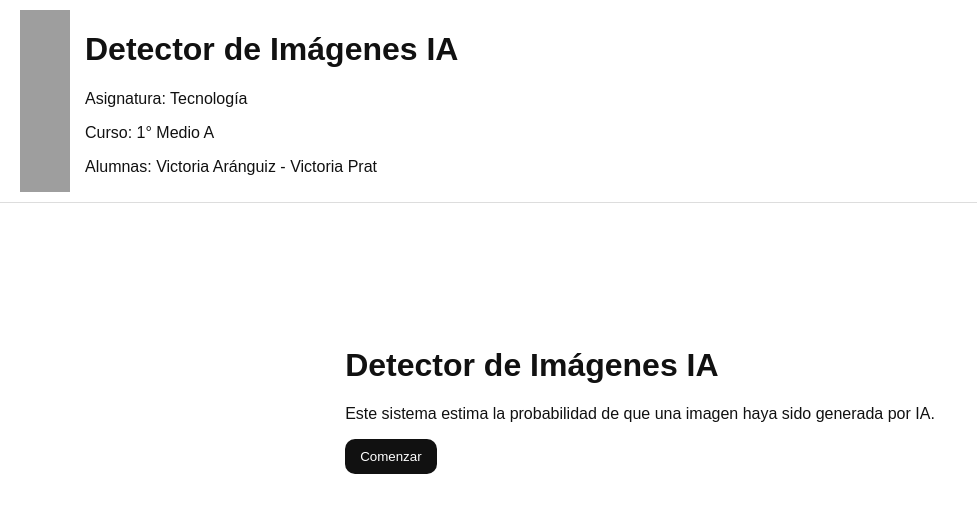
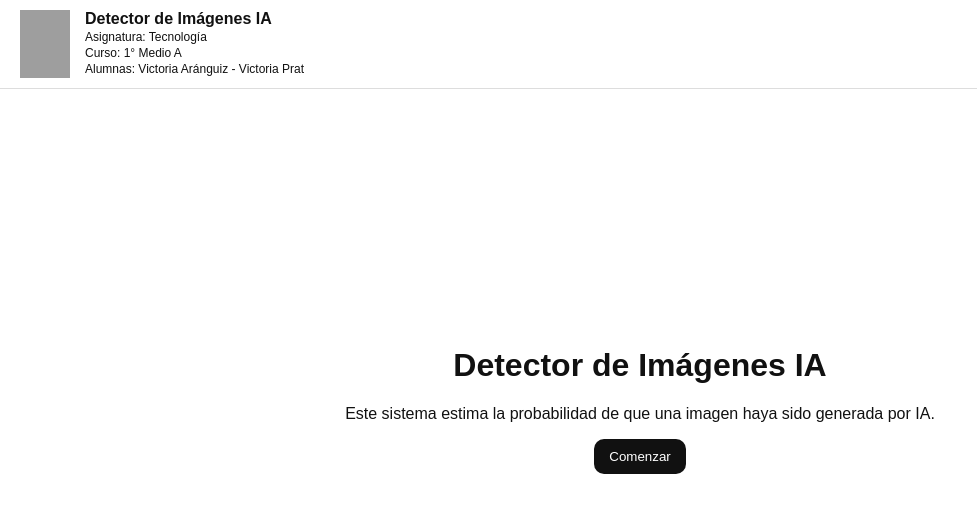
Before and after one commit to vac142012/mi-detector-ia, a plain HTML site: page client/index.html in a window 1280 px wide. Shown: the whole page, without its empty margins (0-977 px from the left). Drawn offline with Linux system fonts and the light colour scheme; grey boxes are pictures that could not be loaded.

Commit message:
Update style.css

```diff
--- a/client/style.css
+++ b/client/style.css
@@ -23,6 +23,16 @@ body {
   width: 50px;
 }
 
+.header-text h1 {
+  margin: 0;
+  font-size: 16px;
+}
+
+.header-text p {
+  margin: 2px 0;
+  font-size: 12px;
+}
+
 /* INTRO */
 .intro {
   position: fixed;
@@ -33,15 +43,18 @@ body {
   align-items: center;
 }
 
+.intro-box {
+  text-align: center;
+}
+
 /* APP */
 .container {
   margin-top: 100px;
   padding: 20px;
 }
 
-/* 🔥 FIX IMPORTANTE */
 .hidden {
-  display: none !important;
+  display: none;
 }
 
 /* TOP BAR */
@@ -87,6 +100,12 @@ body {
   object-fit: contain;
   border-radius: 10px;
   display: none;
+}
+
+/* RESULT */
+.result-box {
+  margin-top: 20px;
+  text-align: center;
 }
 
 /* DONUT */
```
